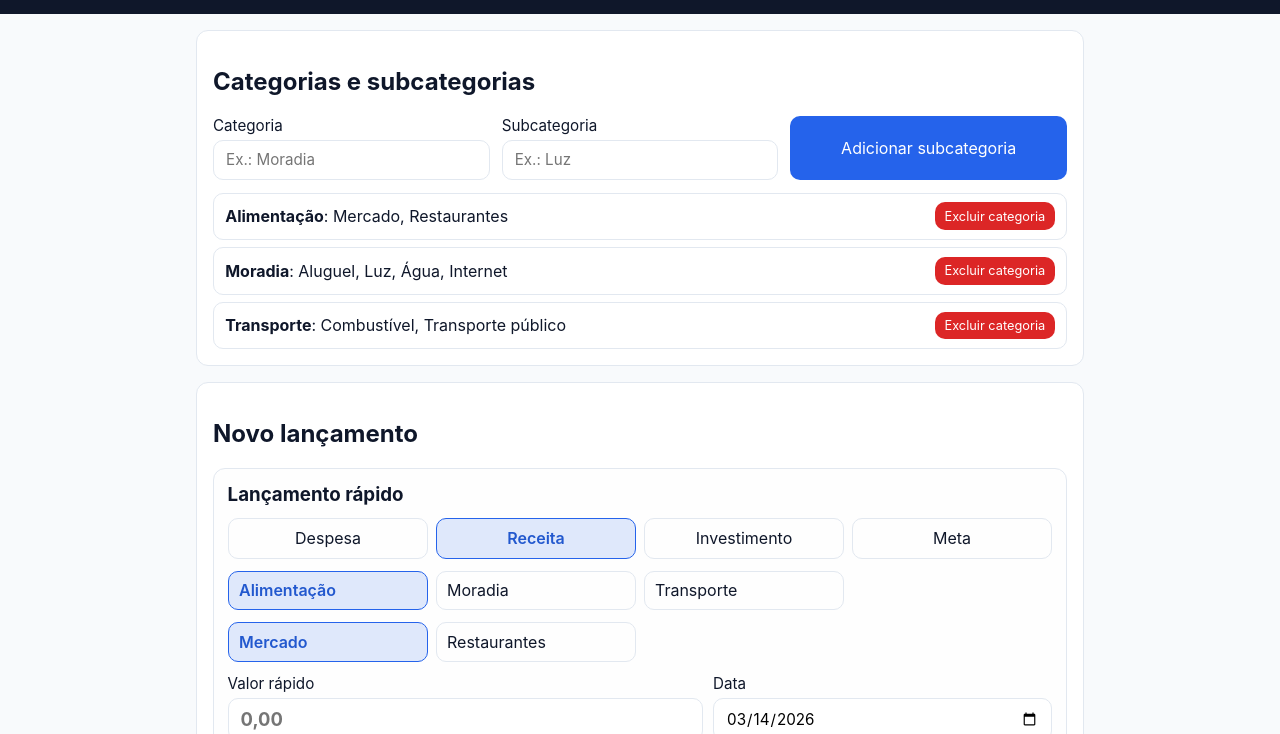
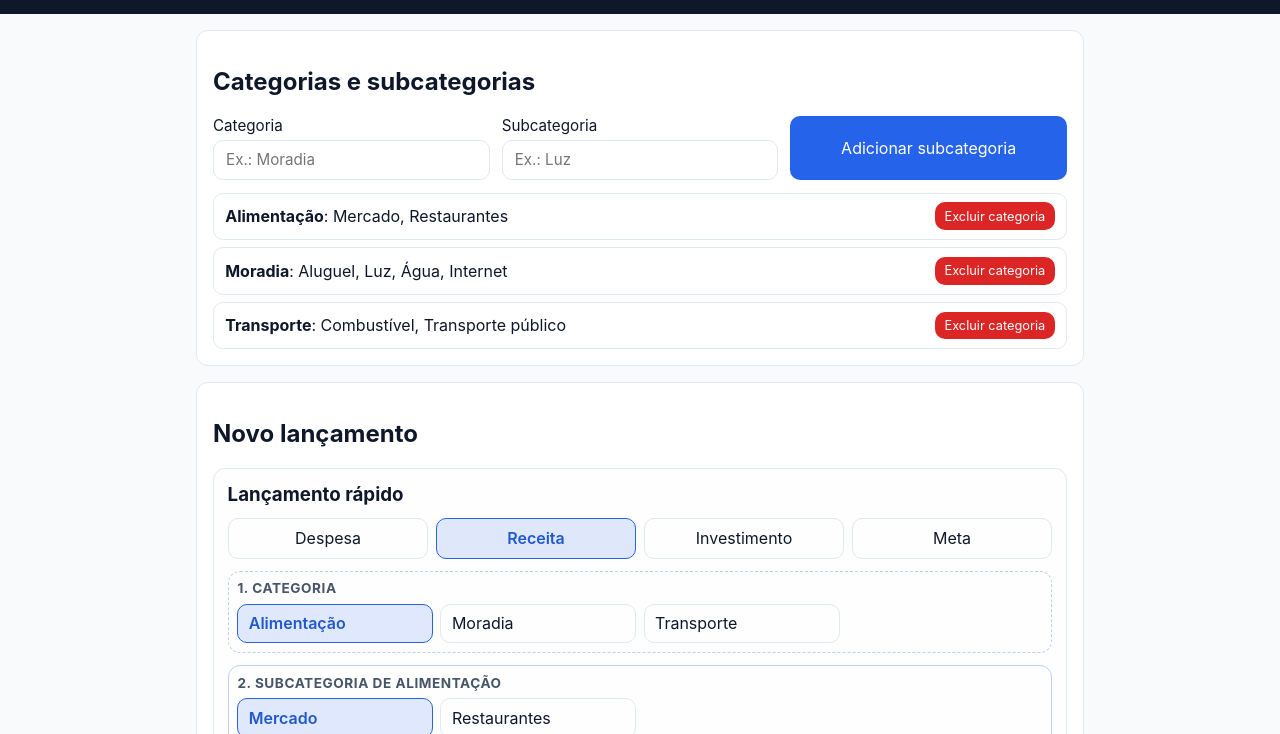
Before and after one commit to viniciuslopes-dev/app_controle_financeiro_offline, a plain HTML site: page docs/index.html in a window 1280 px wide. Shown: the part 66-800 px from the top of the page. Drawn offline with Linux system fonts and the light colour scheme.

Commit message:
Melhora separação visual entre categoria e subcategoria no lançamento rápido

```diff
--- a/docs/assets/css/styles.css
+++ b/docs/assets/css/styles.css
@@ -280,6 +280,28 @@ button {
   font-weight: 600;
 }
 
+
+.quick-selection-group {
+  display: grid;
+  gap: .45rem;
+  padding: .55rem;
+  border: 1px dashed color-mix(in srgb, var(--border) 82%, var(--primary));
+  border-radius: 12px;
+  background: color-mix(in srgb, var(--card) 88%, var(--bg));
+}
+
+.quick-selection-group--subcategory {
+  border-style: solid;
+}
+
+.quick-selection-title {
+  margin: 0;
+  font-size: .85rem;
+  font-weight: 700;
+  text-transform: uppercase;
+  letter-spacing: .04em;
+  color: var(--muted);
+}
 .quick-category-grid,
 .quick-subcategory-grid {
   display: grid;
--- a/docs/assets/js/app.js
+++ b/docs/assets/js/app.js
@@ -37,6 +37,7 @@ const importDataButton = document.getElementById('import-data');
 const quickEntryTypeButtons = document.querySelectorAll('.quick-type-btn');
 const quickCategoryGrid = document.getElementById('quick-category-grid');
 const quickSubcategoryGrid = document.getElementById('quick-subcategory-grid');
+const quickSubcategoryTitle = document.getElementById('quick-subcategory-title');
 const quickAmountInput = document.getElementById('quick-amount');
 const quickDateInput = document.getElementById('quick-date');
 const quickSaveButton = document.getElementById('quick-save');
@@ -1114,10 +1115,17 @@ function renderQuickTypeButtons() {
 function renderQuickSubcategoryGrid() {
   if (!quickSubcategoryGrid) return;
   const categories = loadCategories();
-  const selectedSubs = categories[quickEntryState.category] || [];
+  const selectedCategory = quickEntryState.category;
+  const selectedSubs = categories[selectedCategory] || [];
+
+  if (quickSubcategoryTitle) {
+    quickSubcategoryTitle.textContent = selectedCategory
+      ? `2. Subcategoria de ${selectedCategory}`
+      : '2. Subcategoria';
+  }
 
   if (!selectedSubs.length) {
-    quickSubcategoryGrid.innerHTML = '<p class="quick-entry-empty">Selecione uma categoria.</p>';
+    quickSubcategoryGrid.innerHTML = '<p class="quick-entry-empty">Selecione uma categoria para ver as subcategorias.</p>';
     return;
   }
 
--- a/docs/index.html
+++ b/docs/index.html
@@ -43,8 +43,15 @@
             <button type="button" class="quick-type-btn" data-type="goal">Meta</button>
           </div>
 
-          <div id="quick-category-grid" class="quick-category-grid" aria-label="Categorias"></div>
-          <div id="quick-subcategory-grid" class="quick-subcategory-grid" aria-label="Subcategorias"></div>
+          <section class="quick-selection-group quick-selection-group--category" aria-label="Escolha de categoria">
+            <p class="quick-selection-title">1. Categoria</p>
+            <div id="quick-category-grid" class="quick-category-grid" aria-label="Categorias"></div>
+          </section>
+
+          <section class="quick-selection-group quick-selection-group--subcategory" aria-label="Escolha de subcategoria">
+            <p id="quick-subcategory-title" class="quick-selection-title">2. Subcategoria</p>
+            <div id="quick-subcategory-grid" class="quick-subcategory-grid" aria-label="Subcategorias"></div>
+          </section>
 
           <div class="quick-inputs">
             <label>
```
